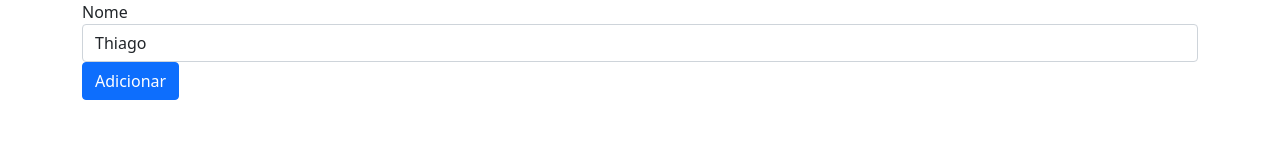
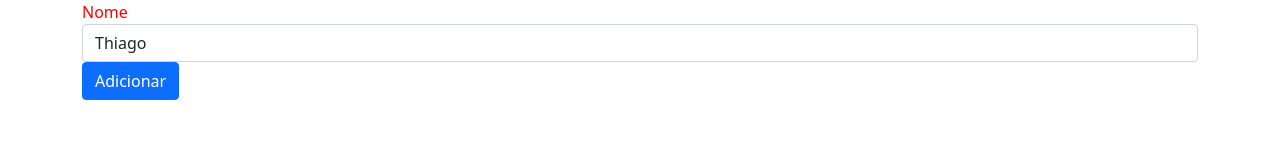
Before and after one commit to RenAxl/algaworks-angular-teoria, an Angular app: page / in a window 1280 px wide. Shown: the top 160 px of the page. Built offline with nearby package versions, Linux system fonts and the light colour scheme.

Commit message:
Aula 9.16. Adicionando estilos CSS em componentes

```diff
--- a/src/app/app.component.html
+++ b/src/app/app.component.html
@@ -1,5 +1,5 @@
 <div class="container">
-    <app-funcionario-form (criado)="aoAdicionar($event)"></app-funcionario-form>
+    <app-funcionario-form (funcionarioAdicionado)="aoAdicionar($event)"></app-funcionario-form>
 
     <div class="row" style="margin-top: 20px">
 
--- a/src/app/funcionario-card/funcionario-card.component.ts
+++ b/src/app/funcionario-card/funcionario-card.component.ts
@@ -3,7 +3,13 @@ import { Component, OnInit, Input } from '@angular/core';
 @Component({
   selector: 'app-funcionario-card',
   templateUrl: './funcionario-card.component.html',
-  styleUrls: ['./funcionario-card.component.css']
+  //styleUrls: ['./funcionario-card.component.css']
+  styles: [`
+    .card-block {
+      text-transform: uppercase;
+      color: blue;
+    }
+  `]
 })
 export class FuncionarioCardComponent {
 
--- a/src/app/funcionario-form/funcionario-form.component.css
+++ b/src/app/funcionario-form/funcionario-form.component.css
@@ -0,0 +1,3 @@
+label {
+    color: red;
+}
--- a/src/app/funcionario-form/funcionario-form.component.ts
+++ b/src/app/funcionario-form/funcionario-form.component.ts
@@ -10,7 +10,7 @@ export class FuncionarioFormComponent {
   ultimoId = 0;
   nome = 'Thiago';
   adicionado = false;
-  @Output('criado') funcionarioAdicionado = new EventEmitter();
+  @Output() funcionarioAdicionado = new EventEmitter();
 
   adicionar() {
     this.adicionado = true;
```
